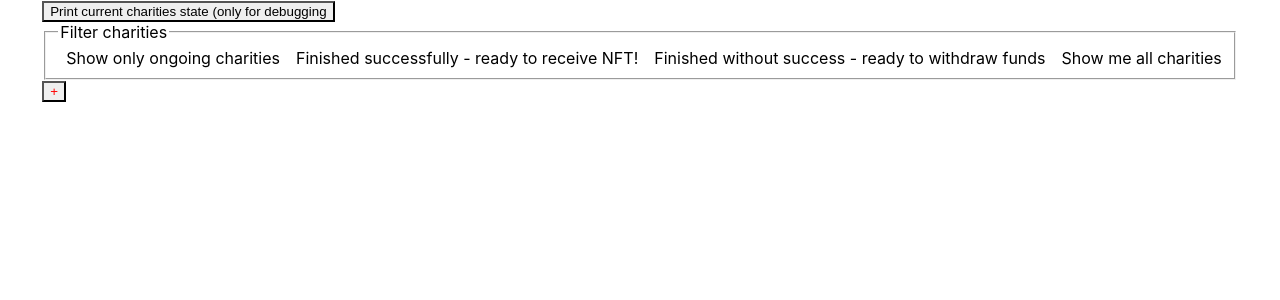
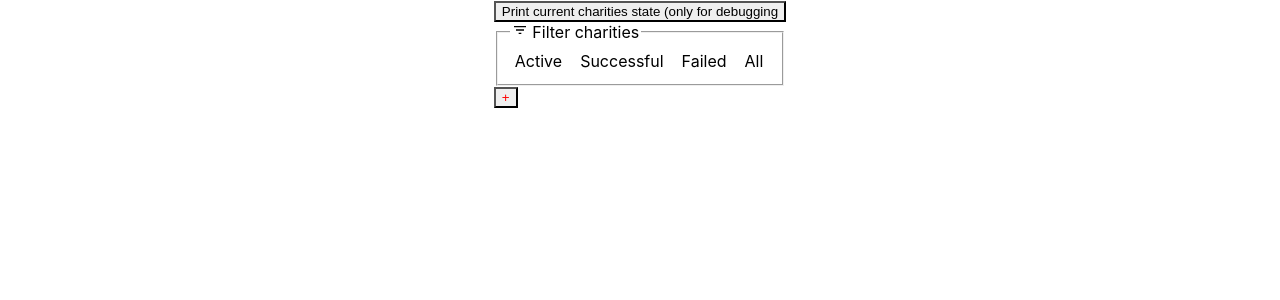
Before and after one commit to aleksanderw1992/fundraiser-finance, a React (Create React App) app in the folder client/: page / in a window 1280 px wide. Shown: the top 300 px of the page. Built offline with nearby package versions, Linux system fonts and the light colour scheme; the HTML template or start-up script is replaced by a standard one.

Commit message:
Radio filters as buttons

```diff
--- a/client/src/components/FilterCharityForm.js
+++ b/client/src/components/FilterCharityForm.js
@@ -1,26 +1,85 @@
 import React from 'react';
-import {Radio, RadioGroup, Button, Stack} from "@chakra-ui/react";
+import { Button, Box, useRadioGroup, useRadio, HStack, Icon} from "@chakra-ui/react";
+import {MdOutlineFilterList} from 'react-icons/md';
+
+function RadioCard(props) {
+    const {getInputProps, getCheckboxProps} = useRadio(props)
+
+    const input = getInputProps()
+    const checkbox = getCheckboxProps()
+
+    return (
+        <Box as='label'>
+            <input {...input} />
+            <Box
+                {...checkbox}
+                cursor='pointer'
+                borderWidth='1px'
+                borderRadius='md'
+                boxShadow='md'
+                _checked={{
+                    bg: 'teal.600',
+                    color: 'white',
+                    borderColor: 'teal.600',
+                }}
+                _focus={{
+                    boxShadow: 'outline',
+                }}
+                px={5}
+                py={3}
+            >
+                {props.children}
+            </Box>
+        </Box>
+    )
+}
 
 function FilterCharityForm(props) {
-
+    const options = [
+        {name: 'ONGOING', defaultValue: 'Active'},
+        {name: 'CLOSED_GOAL_MET', defaultValue: 'Successful'},
+        {name: 'CLOSED_GOAL_NOT_MET', defaultValue: 'Failed'},
+        {name: 'ALL_CHARITIES', defaultValue: 'All'},
+    ]
+    const {getRootProps, getRadioProps} = useRadioGroup({
+        name: 'status',
+        defaultValue: 'react',
+        onChange: (event) => props.handleChangeChakraUiComponents(props.setFilterFormData, 'status')(event),
+    })
+    const group = getRootProps()
     return (
         <form>
-        <Button type="button" onClick={() => console.log(props.charities)}>Print current charities state (only for debugging</Button>
+            <Button type="button" onClick={() => console.log(props.charities)}>Print current charities state (only for
+                debugging</Button>
             <fieldset>
-          <legend>Filter charities</legend>
-          <RadioGroup
-              onChange={(event) => props.handleChangeChakraUiComponents(props.setFilterFormData, 'status')(event)}
-              value={props.filterFormData.status}>
-            <Stack direction={['column', 'row']}>
-              <Radio value='ONGOING'>Show only ongoing charities</Radio>
-              <Radio value='CLOSED_GOAL_MET'>Finished successfully - ready to receive NFT!</Radio>
-              <Radio value='CLOSED_GOAL_NOT_MET'>Finished without success - ready to withdraw funds</Radio>
-              <Radio value='ALL_CHARITIES'>Show me all charities</Radio>
-            </Stack>
-          </RadioGroup>
+                <legend>
+                   <Icon as={MdOutlineFilterList} /> Filter charities</legend>
+                <HStack {...group}>
+                    {options.map((option) => {
+                        return (
+                            <RadioCard
+                                key={option.name}
+                                value={option.name}
+                                {...getRadioProps({value: option.name})}
+                            >
+                                {option.defaultValue}
+                            </RadioCard>
+                        )
+                    })}
+                </HStack>
             </fieldset>
         </form>
     );
 }
 
 export default FilterCharityForm;
+
+// in Radiogroup  onChange={(event) => props.handleChangeChakraUiComponents(props.setFilterFormData, 'status')(event)}
+// value={props.filterFormData.status}
+
+// <Stack direction={['column', 'row']}>
+//     <Radio value='ONGOING'>Show only ongoing charities</Radio>
+//     <Radio value='CLOSED_GOAL_MET'>Finished successfully - ready to receive NFT!</Radio>
+//     <Radio value='CLOSED_GOAL_NOT_MET'>Finished without success - ready to withdraw funds</Radio>
+//     <Radio value='ALL_CHARITIES'>Show me all charities</Radio>
+// </Stack>
```
Lines whose indentation alone changed are shown as unchanged.
